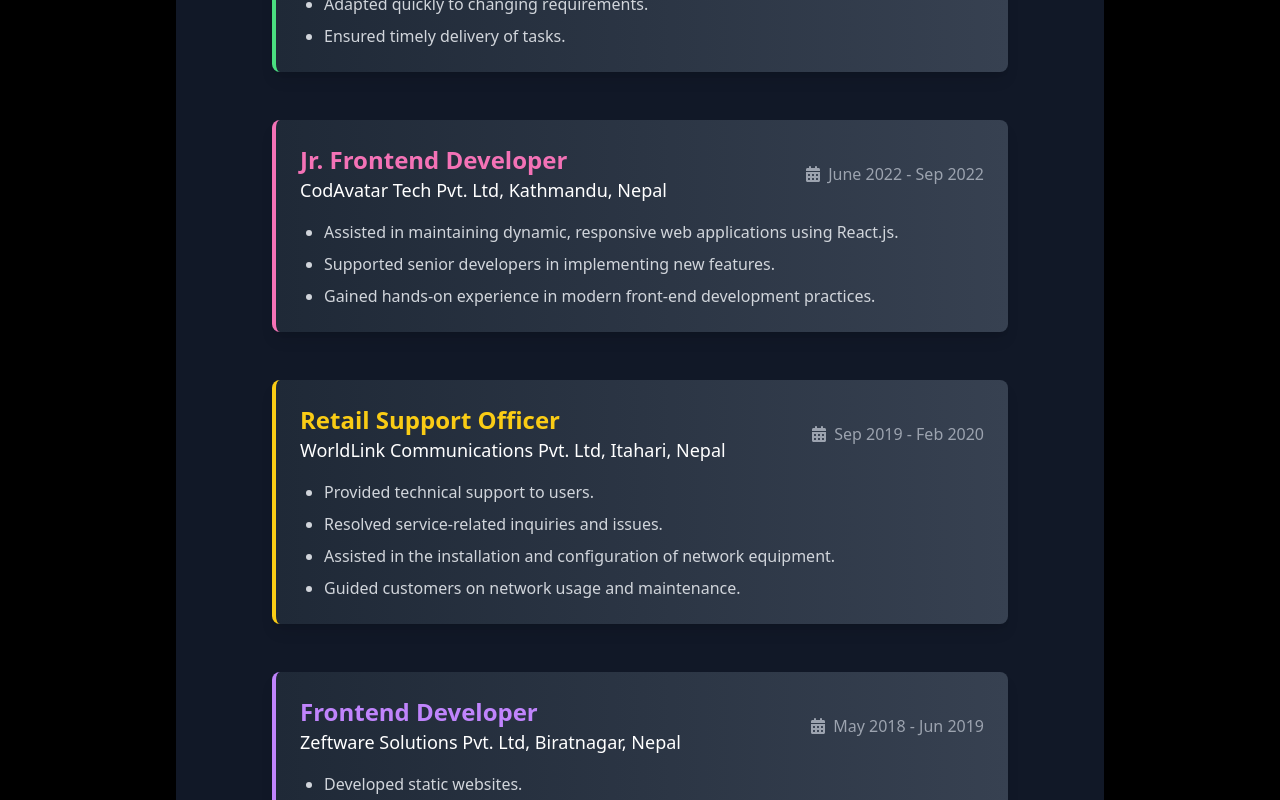
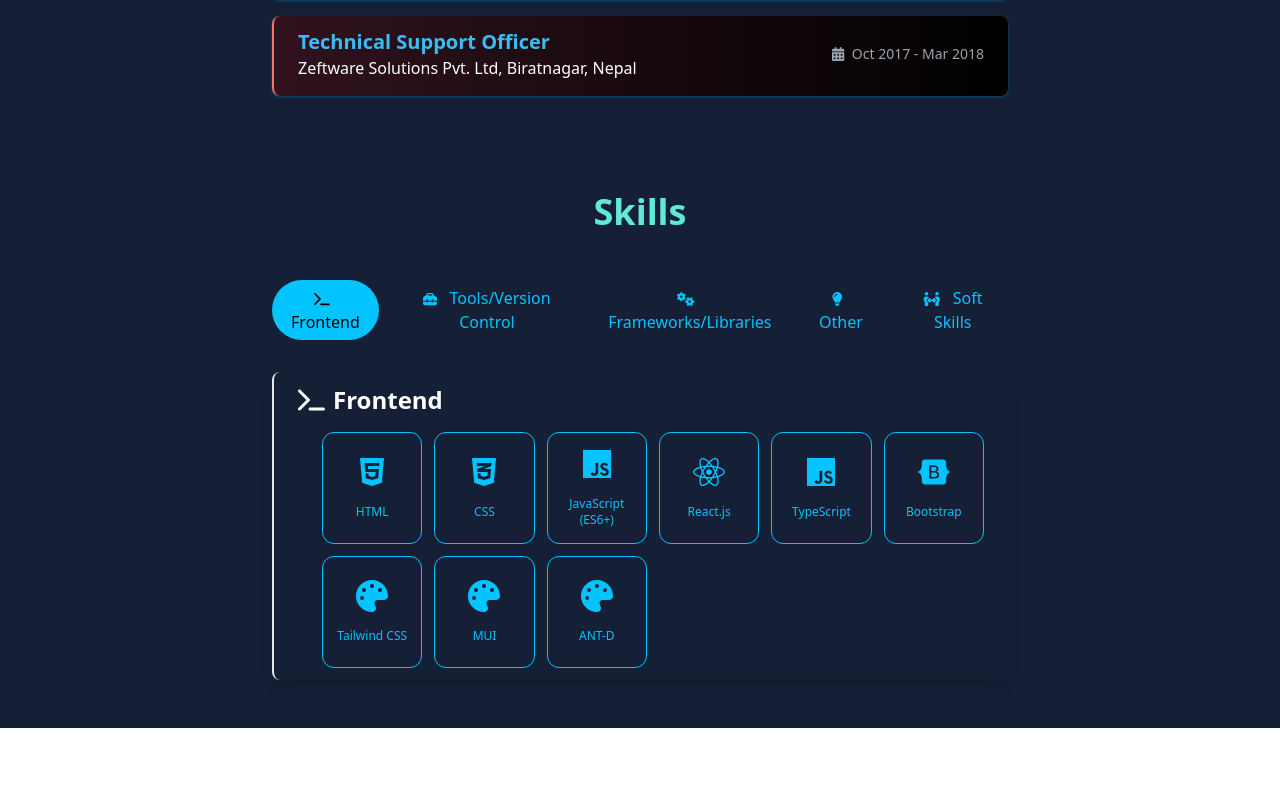
Before and after one commit to bibekamatya/Portfolio, a React (Vite) app: page / in a window 1280 px wide. Shown: the part 1400-2200 px from the top of the page. After the commit the page ends 2128 px from the top, so only its background shows below. Built offline with nearby package versions, Linux system fonts and the light colour scheme.

Commit message:
add skills

```diff
--- a/package.json
+++ b/package.json
@@ -16,6 +16,7 @@
     "@fortawesome/free-regular-svg-icons": "^6.6.0",
     "@fortawesome/free-solid-svg-icons": "^6.6.0",
     "@fortawesome/react-fontawesome": "^0.2.2",
+    "framer-motion": "^11.3.28",
     "react": "^18.3.1",
     "react-dom": "^18.3.1"
   },
--- a/src/App.tsx
+++ b/src/App.tsx
@@ -6,7 +6,7 @@
 
 function App() {
   return (
-    <div className='px-44 bg-black text-white'>
+    <div className="px-44 bg-darkBlue text-white">
       <Navbar />
       <Hero />
       <Experiences />
--- a/src/components/experiences.tsx
+++ b/src/components/experiences.tsx
@@ -1,122 +1,148 @@
-import { FontAwesomeIcon } from "@fortawesome/react-fontawesome";
-import { faMapMarkerAlt, faCalendarAlt } from "@fortawesome/free-solid-svg-icons";
+import { FontAwesomeIcon } from '@fortawesome/react-fontawesome';
+import { faCalendarAlt } from '@fortawesome/free-solid-svg-icons';
+import { motion } from 'framer-motion';
+import { useRef, useState } from 'react';
 
 const ExperienceSection = () => {
+  const refs = useRef<(HTMLDivElement | null)[]>([]);
+  const [isHovered, setIsHovered] = useState<number | null>(null);
+
   const experiences = [
     {
-            role: "Frontend Developer",
-            company: "Clove.IT Pvt. Ltd",
-            location: "Biratnagar, Nepal",
-            duration: "Sep 2022 - PRESENT",
+      role: 'Frontend Developer',
+      company: 'Clove.IT Pvt. Ltd',
+      location: 'Biratnagar, Nepal',
+      duration: 'Sep 2022 - PRESENT',
       details: [
-                "Built and maintained responsive React.js applications.",
-                "Collaborated closely with design and backend teams.",
-                "Optimized application performance for faster load times.",
-                "Implemented best practices for code quality, scalability, and maintainability.",
+        'Built and maintained responsive React.js applications.',
+        'Collaborated closely with design and backend teams.',
+        'Optimized application performance for faster load times.',
+        'Implemented best practices for code quality, scalability, and maintainability.',
       ],
-            borderColor: "border-blue-400",
-            textColor: "text-blue-400",
+      borderColor: 'border-blue-400',
     },
     {
-            role: "Frontend Developer",
-            company: "AppX Technologies Pvt. Ltd",
-            location: "Nepal",
-            duration: "part-time, tasks-based, 2024",
+      role: 'Frontend Developer',
+      company: 'AppX Technologies Pvt. Ltd',
+      location: 'Nepal',
+      duration: 'Part time, Tasks based, 2024',
       details: [
-                "Developed and maintained React.js applications.",
-                "Enhanced existing features and improved user interfaces.",
-                "Adapted quickly to changing requirements.",
-                "Ensured timely delivery of tasks.",
+        'Developed and maintained React.js applications.',
+        'Enhanced existing features and improved user interfaces.',
+        'Adapted quickly to changing requirements.',
+        'Ensured timely delivery of tasks.',
       ],
-            borderColor: "border-green-400",
-            textColor: "text-green-400",
+      borderColor: 'border-green-400',
     },
     {
-            role: "Jr. Frontend Developer",
-            company: "CodAvatar Tech Pvt. Ltd",
-            location: "Kathmandu, Nepal",
-            duration: "June 2022 - Sep 2022",
+      role: 'Jr. Frontend Developer',
+      company: 'CodAvatar Tech Pvt. Ltd',
+      location: 'Kathmandu, Nepal',
+      duration: 'June 2022 - Sep 2022',
       details: [
-                "Assisted in maintaining dynamic, responsive web applications using React.js.",
-                "Supported senior developers in implementing new features.",
-                "Gained hands-on experience in modern front-end development practices.",
+        'Assisted in maintaining dynamic, responsive web applications using React.js.',
+        'Supported senior developers in implementing new features.',
+        'Gained hands-on experience in modern front-end development practices.',
       ],
-            borderColor: "border-pink-400",
-            textColor: "text-pink-400",
+      borderColor: 'border-pink-400',
     },
     {
-            role: "Retail Support Officer",
-            company: "WorldLink Communications Pvt. Ltd",
-            location: "Itahari, Nepal",
-            duration: "Sep 2019 - Feb 2020",
+      role: 'Retail Support Officer',
+      company: 'WorldLink Communications Pvt. Ltd',
+      location: 'Itahari, Nepal',
+      duration: 'Sep 2019 - Feb 2020',
       details: [
-                "Provided technical support to users.",
-                "Resolved service-related inquiries and issues.",
-                "Assisted in the installation and configuration of network equipment.",
-                "Guided customers on network usage and maintenance.",
+        'Provided technical support to users.',
+        'Resolved service-related inquiries and issues.',
+        'Assisted in the installation and configuration of network equipment.',
+        'Guided customers on network usage and maintenance.',
       ],
-            borderColor: "border-yellow-400",
-            textColor: "text-yellow-400",
+      borderColor: 'border-yellow-400',
     },
     {
-            role: "Frontend Developer",
-            company: "Zeftware Solutions Pvt. Ltd",
-            location: "Biratnagar, Nepal",
-            duration: "May 2018 - Jun 2019",
+      role: 'Frontend Developer',
+      company: 'Zeftware Solutions Pvt. Ltd',
+      location: 'Biratnagar, Nepal',
+      duration: 'May 2018 - Jun 2019',
       details: [
-                "Developed static websites.",
-                "Implemented UI/UX designs.",
-                "Collaborated with designers to translate visual concepts into code.",
+        'Developed static websites.',
+        'Implemented UI/UX designs.',
+        'Collaborated with designers to translate visual concepts into code.',
       ],
-            borderColor: "border-purple-400",
-            textColor: "text-purple-400",
+      borderColor: 'border-purple-400',
     },
     {
-            role: "Technical Support Officer",
-            company: "Zeftware Solutions Pvt. Ltd",
-            location: "Biratnagar, Nepal",
-            duration: "Oct 2017 - Mar 2018",
+      role: 'Technical Support Officer',
+      company: 'Zeftware Solutions Pvt. Ltd',
+      location: 'Biratnagar, Nepal',
+      duration: 'Oct 2017 - Mar 2018',
       details: [
-                "Provided technical assistance to users.",
-                "Diagnosed and resolved software-related issues.",
-                "Supported end-users with software installation and configuration.",
-                "Delivered training and guidance to users.",
+        'Provided technical assistance to users.',
+        'Diagnosed and resolved software-related issues.',
+        'Supported end-users with software installation and configuration.',
+        'Delivered training and guidance to users.',
       ],
-            borderColor: "border-red-400",
-            textColor: "text-red-400",
+      borderColor: 'border-red-400',
     },
   ];
 
+  const getGradientDirection = (index: number) => {
+    return index % 2 === 0
+      ? 'linear-gradient(to right, #000000, #4c04047c)'
+      : 'linear-gradient(to left, #000000, #4c04047c)';
+  };
+
   return (
-        <section className="bg-gray-900 text-white py-12 px-6 md:px-12 lg:px-24">
-            <h2 className="text-4xl font-bold text-center mb-12 text-teal-300">Experience</h2>
-            <div className="space-y-12">
+    <section className="text-white py-12 px-6 md:px-12 lg:px-24">
+      <h2 className="text-4xl font-bold text-center mb-12 text-teal-300">
+        Experience
+      </h2>
+      <div className="space-y-4">
         {experiences.map((exp, index) => (
-                    <div
+          <motion.div
             key={index}
-                        className={`${exp.borderColor} border-l-4 p-6 rounded-lg shadow-lg bg-gradient-to-r from-gray-800 to-gray-700 transition-transform transform hover:-translate-y-2`}
+            className={`${exp.borderColor} border-l-2 py-3 px-6 rounded-lg relative shadow shadow-sky-900`}
+            // className={` py-3 px-6 rounded-lg relative shadow-md shadow-gray-700`}
+            onMouseEnter={() => setIsHovered(index)}
+            onMouseLeave={() => setIsHovered(null)}
+            ref={(element) => (refs.current[index] = element)}
+            animate={{
+              height: isHovered === index ? 'auto' : '80px',
+              minHeight: isHovered === index ? '200px' : '80px',
+            }}
+            transition={{ duration: 0.3 }}
+            style={{ background: getGradientDirection(index) }}
           >
             <div className="flex flex-col md:flex-row justify-between items-start md:items-center mb-4">
               <div>
-                                <h3 className={`text-2xl font-semibold text-orange-400/80 ${exp.textColor}`}>{exp.role}</h3>
-                                <p className="text-lg text-white">{exp.company}, {exp.location}</p>
+                <h3 className={`text-xl font-semibold text-sky-400`}>
+                  {exp.role}
+                </h3>
+                <p className="text-white">
+                  {exp.company}, {exp.location}
+                </p>
               </div>
-                            <span className="text-gray-400 text-md mt-2 md:mt-0 flex items-center">
+              <span className="text-gray-400 text-sm mt-2 md:mt-0 flex items-center">
                 <FontAwesomeIcon icon={faCalendarAlt} className="mr-2" />
                 {exp.duration}
               </span>
             </div>
-                        <ul className="list-disc pl-6 space-y-2">
+            <motion.ul
+              className="list-disc pl-6 space-y-2"
+              initial={{ opacity: 0 }}
+              animate={{ opacity: isHovered === index ? 1 : 0 }} // Animate list items based on hover
+              transition={{ duration: 0.3 }}
+            >
               {exp.details.map((detail, idx) => (
-                                <li key={idx} className="text-gray-300">
+                <li key={idx} className="text-gray-300 text-sm">
                   {detail}
                 </li>
               ))}
-                        </ul>
-                    </div>
+            </motion.ul>
+          </motion.div>
         ))}
       </div>
-        </section >
+    </section>
   );
 };
 
--- a/src/components/skills.tsx
+++ b/src/components/skills.tsx
@@ -1,123 +1,156 @@
-import { FontAwesomeIcon } from "@fortawesome/react-fontawesome";
-import { faBriefcase, faMapMarkerAlt, faCalendarAlt } from "@fortawesome/free-solid-svg-icons";
+import { useState } from 'react';
+import { FontAwesomeIcon } from '@fortawesome/react-fontawesome';
+import { motion } from 'framer-motion';
+import {
+  faHtml5,
+  faCss3Alt,
+  faJs,
+  faReact,
+  faGitAlt,
+  faBootstrap,
+  faNodeJs,
+} from '@fortawesome/free-brands-svg-icons';
+import {
+  faTerminal,
+  faPalette,
+  faNetworkWired,
+  faClock,
+  faToolbox,
+  faPeopleArrows,
+  faCogs,
+  faLightbulb,
+} from '@fortawesome/free-solid-svg-icons';
 
-const ExperienceSection = () => {
-    const experiences = [
+const SkillsSection = () => {
+  let [activeTab, setActiveTab] = useState(0);
+
+  const skillCategories = [
     {
-            role: "Frontend Developer",
-            company: "Clove.IT Pvt. Ltd",
-            location: "Biratnagar, Nepal",
-            duration: "Sep 2022 - PRESENT",
-            details: [
-                "Built and maintained responsive React.js applications.",
-                "Collaborated closely with design and backend teams.",
-                "Optimized application performance for faster load times.",
-                "Implemented best practices for code quality, scalability, and maintainability.",
+      title: 'Frontend',
+      icon: faTerminal,
+      skills: [
+        { title: 'HTML', icon: faHtml5 },
+        { title: 'CSS', icon: faCss3Alt },
+        { title: 'JavaScript (ES6+)', icon: faJs },
+        { title: 'React.js', icon: faReact },
+        { title: 'TypeScript', icon: faJs },
+        { title: 'Bootstrap', icon: faBootstrap },
+        { title: 'Tailwind CSS', icon: faPalette },
+        { title: 'MUI', icon: faPalette },
+        { title: 'ANT-D', icon: faPalette },
       ],
-            borderColor: "border-blue-400",
-            textColor: "text-blue-400",
     },
     {
-            role: "Frontend Developer",
-            company: "AppX Technologies Pvt. Ltd",
-            location: "Nepal",
-            duration: "part-time, tasks-based, 2024",
-            details: [
-                "Developed and maintained React.js applications.",
-                "Enhanced existing features and improved user interfaces.",
-                "Adapted quickly to changing requirements.",
-                "Ensured timely delivery of tasks.",
+      title: 'Tools/Version Control',
+      icon: faToolbox,
+      skills: [
+        { title: 'Git', icon: faGitAlt },
+        { title: 'Vercel', icon: faToolbox },
+        { title: 'Postman', icon: faToolbox },
+        { title: 'Jest', icon: faToolbox },
+        { title: 'Thunder Client', icon: faToolbox },
       ],
-            borderColor: "border-green-400",
-            textColor: "text-green-400",
     },
     {
-            role: "Jr. Frontend Developer",
-            company: "CodAvatar Tech Pvt. Ltd",
-            location: "Kathmandu, Nepal",
-            duration: "June 2022 - Sep 2022",
-            details: [
-                "Assisted in maintaining dynamic, responsive web applications using React.js.",
-                "Supported senior developers in implementing new features.",
-                "Gained hands-on experience in modern front-end development practices.",
+      title: 'Frameworks/Libraries',
+      icon: faCogs,
+      skills: [
+        { title: 'Next.js', icon: faReact },
+        { title: 'MERN', icon: faNodeJs },
+        { title: 'Redux', icon: faJs },
+        { title: 'Redux Thunk', icon: faJs },
+        { title: 'ESLint/Prettier', icon: faJs },
+        { title: 'GraphQL', icon: faReact },
       ],
-            borderColor: "border-pink-400",
-            textColor: "text-pink-400",
     },
     {
-            role: "Retail Support Officer",
-            company: "WorldLink Communications Pvt. Ltd",
-            location: "Itahari, Nepal",
-            duration: "Sep 2019 - Feb 2020",
-            details: [
-                "Provided technical support to users.",
-                "Resolved service-related inquiries and issues.",
-                "Assisted in the installation and configuration of network equipment.",
-                "Guided customers on network usage and maintenance.",
+      title: 'Other',
+      icon: faLightbulb,
+      skills: [
+        { title: 'Networking', icon: faNetworkWired },
+        { title: 'Graphic Designing', icon: faPalette },
+        { title: 'Computer Hardware & Software', icon: faToolbox },
       ],
-            borderColor: "border-yellow-400",
-            textColor: "text-yellow-400",
     },
     {
-            role: "Frontend Developer",
-            company: "Zeftware Solutions Pvt. Ltd",
-            location: "Biratnagar, Nepal",
-            duration: "May 2018 - Jun 2019",
-            details: [
-                "Developed static websites.",
-                "Implemented UI/UX designs.",
-                "Collaborated with designers to translate visual concepts into code.",
+      title: 'Soft Skills',
+      icon: faPeopleArrows,
+      skills: [
+        { title: 'Problem-solving', icon: faLightbulb },
+        { title: 'Teamwork', icon: faPeopleArrows },
+        { title: 'Time management', icon: faClock },
+        { title: 'Collaboration', icon: faPeopleArrows },
+        { title: 'Adaptability', icon: faLightbulb },
       ],
-            borderColor: "border-purple-400",
-            textColor: "text-purple-400",
-        },
-        {
-            role: "Technical Support Officer",
-            company: "Zeftware Solutions Pvt. Ltd",
-            location: "Biratnagar, Nepal",
-            duration: "Oct 2017 - Mar 2018",
-            details: [
-                "Provided technical assistance to users.",
-                "Diagnosed and resolved software-related issues.",
-                "Supported end-users with software installation and configuration.",
-                "Delivered training and guidance to users.",
-            ],
-            borderColor: "border-red-400",
-            textColor: "text-red-400",
     },
   ];
-
   return (
-        <section className="bg-gray-900 text-white py-16 px-8">
-            <h2 className="text-4xl font-bold text-center mb-12 text-yellow-400">Experience</h2>
-            <div className="max-w-7xl mx-auto grid grid-cols-1 md:grid-cols-2 gap-8">
-                {experiences.map((exp, index) => (
-                    <div
+    <section className="text-white py-12 px-6 md:px-12 lg:px-24">
+      <h2 className="text-4xl font-bold text-center mb-12 text-teal-300">
+        Skills
+      </h2>
+      <div className="relative flex justify-center mb-8">
+        <div className="relative z-10 flex space-x-4 w-full">
+          {skillCategories.map((category, index) => (
+            <button
               key={index}
-                        className={`relative p-6 rounded-lg border-l-4 shadow-lg hover:shadow-2xl transition-shadow duration-300 ${exp.borderColor} bg-gray-800`}
+              onClick={() => setActiveTab(index)}
+              className="relative rounded-full px-3 py-1.5 text-sm font-medium transition text-skyBlue"
             >
-                        <h3 className={`text-2xl font-semibold mb-2 ${exp.textColor}`}>
-                            {exp.role}
+              {activeTab === index && (
+                <motion.span
+                  layoutId="bubble"
+                  className="absolute inset-0 z-10 bg-skyBlue mix-blend-difference rounded-full "
+                  transition={{ type: 'spring', bounce: 0.2, duration: 0.6 }}
+                />
+              )}
+              <FontAwesomeIcon icon={category.icon} className="mr-2" />
+              <span className="text-base"> {category.title}</span>
+            </button>
+          ))}
+        </div>
+      </div>
+      <div className="space-y-8">
+        <motion.div
+          key={activeTab}
+          initial={{ opacity: 0, y: 10 }}
+          animate={{ opacity: 1, y: 0 }}
+          exit={{ opacity: 0, y: -10 }}
+          transition={{ duration: 0.5 }}
+          className="border-l-2 py-3 px-6 rounded-lg shadow-lg"
+        >
+          <h3 className="text-2xl font-semibold mb-4 flex items-center">
+            <FontAwesomeIcon
+              icon={skillCategories[activeTab].icon}
+              className="mr-2"
+            />
+            {skillCategories[activeTab].title}
           </h3>
-                        <h4 className="text-xl font-medium mb-2">{exp.company}</h4>
-                        <div className="flex items-center text-gray-400 text-sm mb-4">
-                            <FontAwesomeIcon icon={faMapMarkerAlt} className="mr-2" />
-                            <span>{exp.location}</span>
+          <ul className="list-disc pl-6 space-y-2">
+            <div className="grid grid-cols-6 gap-3">
+              {skillCategories[activeTab].skills.map((skill, idx) => (
+                <motion.div
+                  key={idx}
+                  className="text-md flex items-center justify-center flex-col p-2 border border-skyBlue rounded-xl gap-4 h-28 w-full"
+                  initial={{ opacity: 0 }}
+                  animate={{ opacity: 1 }}
+                  transition={{ duration: 0.3, delay: idx * 0.1 }}
+                >
+                  <FontAwesomeIcon
+                    icon={skill.icon}
+                    className="h-8 w-8 text-skyBlue"
+                  />
+                  <span className="text-skyBlue text-xs text-center">
+                    {skill.title}
+                  </span>
+                </motion.div>
+              ))}
             </div>
-                        <div className="flex items-center text-gray-400 text-sm mb-4">
-                            <FontAwesomeIcon icon={faCalendarAlt} className="mr-2" />
-                            <span>{exp.duration}</span>
-                        </div>
-                        <ul className="list-disc list-inside space-y-2 text-gray-300">
-                            {exp.details.map((detail, i) => (
-                                <li key={i}>{detail}</li>
-                            ))}
           </ul>
-                    </div>
-                ))}
+        </motion.div>
       </div>
     </section>
   );
 };
 
-export default ExperienceSection;
+export default SkillsSection;
--- a/tailwind.config.js
+++ b/tailwind.config.js
@@ -15,6 +15,7 @@
         lightBlue: "#1b2a47",
         darkBlue: "#152036",
         skyBlue: "#04c4ff",
+        background:"#262626",
         textColor: "#cbd5e0",
       },
     },
```
Also changed, not shown: src/App.css (+10 -4 lines), src/components/hero.tsx (+12 -5 lines), src/components/reusable/Icons.tsx (+8 -9 lines), 1 other file (tests, documents, lock files or other folders). Lines whose indentation alone changed are shown as unchanged.
